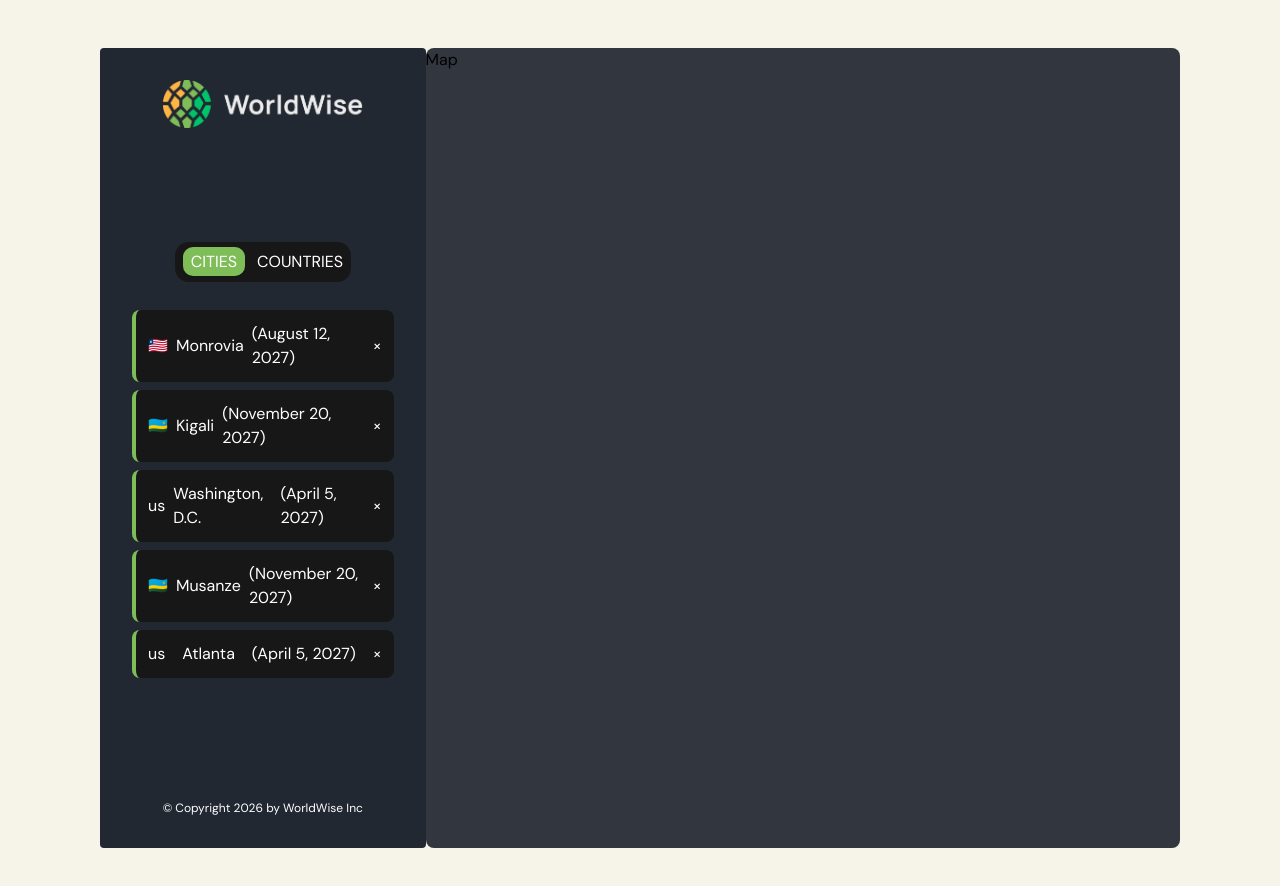
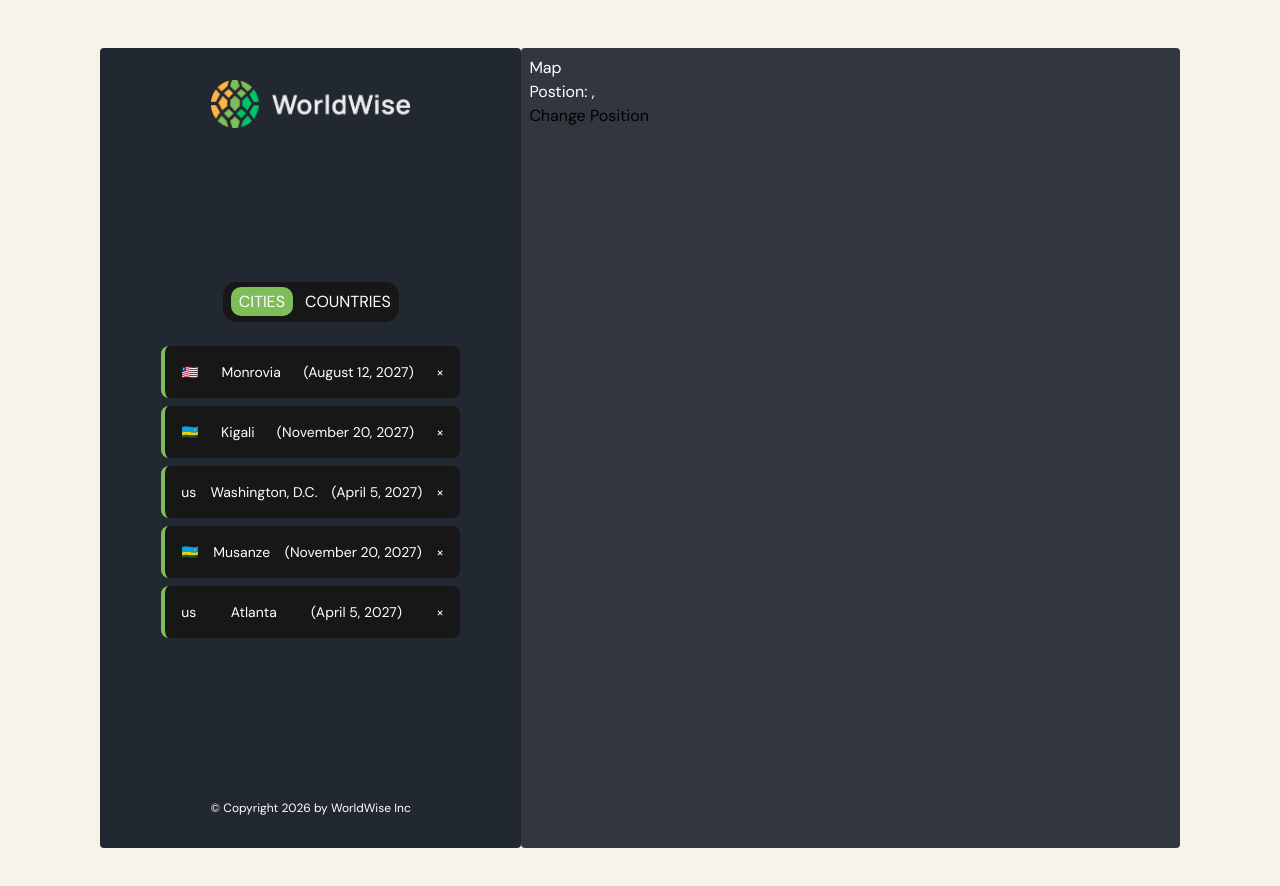
Before and after one commit to Autridge/Worldwise, a React (Vite) app: page /app/cities in a window 1280 px wide. Shown: the top 886 px of the page. Built offline with nearby package versions, Linux system fonts and the light colour scheme; data requests are answered from the project's data file.

Commit message:
chore: reading and setting the query strings for the city's position

```diff
--- a/src/App.tsx
+++ b/src/App.tsx
@@ -9,6 +9,8 @@ import Login from "./pages/Login";
 import AppLayout from "./pages/AppLayout";
 import CityList from "./components/CityList";
 import CountryList from "./components/CountryList";
+import City from "./components/City";
+import Form from "./components/Form";
 
 const BASE_URL = "http://localhost:3000/";
 
@@ -38,8 +40,8 @@ function App() {
         <Route index element={<Homepage />} />
         <Route path="product" element={<Product />} />
         <Route path="pricing" element={<Pricing />} />
-        <Route path="/login" element={<Login />} />
-        <Route path="/app" element={<AppLayout />}>
+        <Route path="login" element={<Login />} />
+        <Route path="app" element={<AppLayout />}>
           <Route
             index
             element={<CityList cities={cities} isLoading={isLoading} />}
@@ -48,11 +50,12 @@ function App() {
             path="cities"
             element={<CityList cities={cities} isLoading={isLoading} />}
           />
+          <Route path="cities/:id" element={<City />} />
           <Route
             path="countries"
             element={<CountryList cities={cities} isLoading={isLoading} />}
           />
-          <Route path="form" element={<p>Form</p>} />
+          <Route path="form" element={<Form />} />
         </Route>
 
         <Route path="*" element={<PageNotFound />} />
--- /dev/null
+++ b/src/components/City.tsx
@@ -0,0 +1,75 @@
+import { useParams, useSearchParams } from "react-router-dom";
+
+const formatDate = (date: string | number | Date) =>
+  new Intl.DateTimeFormat("en", {
+    day: "numeric",
+    month: "long",
+    year: "numeric",
+    weekday: "long",
+  }).format(new Date(date));
+
+function City() {
+  const { id } = useParams();
+
+  const [searchParams, setSearchParams] = useSearchParams();
+
+  const lat = searchParams.get("lat");
+  const lng = searchParams.get("lng");
+
+  // TEMP DATA
+  const currentCity = {
+    cityName: "Lisbon",
+    emoji: "🇵🇹",
+    date: "2027-10-31T15:59:59.138Z",
+    notes: "My favorite city so far!",
+  };
+
+  const { cityName, emoji, date, notes } = currentCity;
+
+  return (
+    <section>
+      <p>City {id}</p>{" "}
+      <p>
+        Position: {lat}, {lng}
+      </p>
+    </section>
+  );
+
+  //   return (
+  //     <div className={styles.city}>
+  //       <div className={styles.row}>
+  //         <h6>City name</h6>
+  //         <h3>
+  //           <span>{emoji}</span> {cityName}
+  //         </h3>
+  //       </div>
+
+  //       <div className={styles.row}>
+  //         <h6>You went to {cityName} on</h6>
+  //         <p>{formatDate(date || null)}</p>
+  //       </div>
+
+  //       {notes && (
+  //         <div className={styles.row}>
+  //           <h6>Your notes</h6>
+  //           <p>{notes}</p>
+  //         </div>
+  //       )}
+
+  //       <div className={styles.row}>
+  //         <h6>Learn more</h6>
+  //         <a
+  //           href={`https://en.wikipedia.org/wiki/${cityName}`}
+  //           target="_blank"
+  //           rel="noreferrer"
+  //         >
+  //           Check out {cityName} on Wikipedia &rarr;
+  //         </a>
+  //       </div>
+
+  //       <div></div>
+  //     </div>
+  //   );
+}
+
+export default City;
--- a/src/components/CityItem.tsx
+++ b/src/components/CityItem.tsx
@@ -1,7 +1,10 @@
+import { Link } from "react-router-dom";
 export default function CityItem({ city }) {
-  const { cityName, emoji, date } = city;
+  const { cityName, emoji, date, id, position } = city;
 
-  const formatDate = (date) =>
+  console.log(position);
+
+  const formatDate = (date: Date) =>
     new Intl.DateTimeFormat("en", {
       day: "numeric",
       month: "long",
@@ -10,13 +13,18 @@ export default function CityItem({ city }) {
 
   return (
     <li
-      className="flex justify-between items-center gap-2 bg-secondary-foreground text-white p-3 rounded-md border-l-4 border-brandGr mb-2 mt-1
+      className="flexn bg-secondary-foreground text-white p-2 rounded-md border-l-4 border-brandGr mb-2 text-sm
     "
     >
-      <span>{emoji}</span>
-      <h3>{cityName}</h3>
-      <time>({formatDate(date)})</time>
-      <button className="cursor-pointer">&times;</button>
+      <Link
+        to={`${id}?lat=${position.lat}&lng=${position.lng}`}
+        className="flex gap-3.5 items-center g p-2 w-full justify-between"
+      >
+        <span>{emoji}</span>
+        <h3>{cityName}</h3>
+        <time>({formatDate(date)})</time>
+        <button className="cursor-pointer">&times;</button>
+      </Link>
     </li>
   );
 }
--- /dev/null
+++ b/src/components/Form.tsx
@@ -0,0 +1,3 @@
+export default function Form() {
+  return <div>Form</div>;
+}
--- a/src/components/Map.tsx
+++ b/src/components/Map.tsx
@@ -1,5 +1,26 @@
 import React from "react";
+import { useSearchParams } from "react-router-dom";
 
 export default function Map() {
-  return <div className="bg-[#31363F] rounded-md w-300">Map</div>;
+  const [searchParams, setSearchParams] = useSearchParams();
+
+  const lat = searchParams.get("lat");
+  const lng = searchParams.get("lng");
+
+  return (
+    <div className="bg-[#31363F] rounded w-200 p-2">
+      <p>Map</p>
+      <p>
+        Postion: {lat}, {lng}
+      </p>
+
+      <button
+        onClick={() => {
+          setSearchParams({ lat: 23, lng: 50 });
+        }}
+      >
+        Change Position
+      </button>
+    </div>
+  );
 }
--- a/src/components/SideBar.tsx
+++ b/src/components/SideBar.tsx
@@ -1,14 +1,13 @@
-import React from "react";
 import Logo from "./Logo";
 import { Outlet } from "react-router-dom";
 import AppNav from "./AppNav";
 
 export default function SideBar() {
   return (
-    <section className="bg-[#222831] p-8 flex flex-col items-center w-120 rounded min-h-screen justify-between">
+    <section className="bg-[#222831] p-8 flex flex-col items-center w-125 rounded min-h-screen justify-between">
       <Logo />
 
-      <div className="flex flex-col items-center gap-6 w-full">
+      <div className=" flex flex-col items-center gap-6">
         <AppNav />
         <Outlet />
       </div>
```
